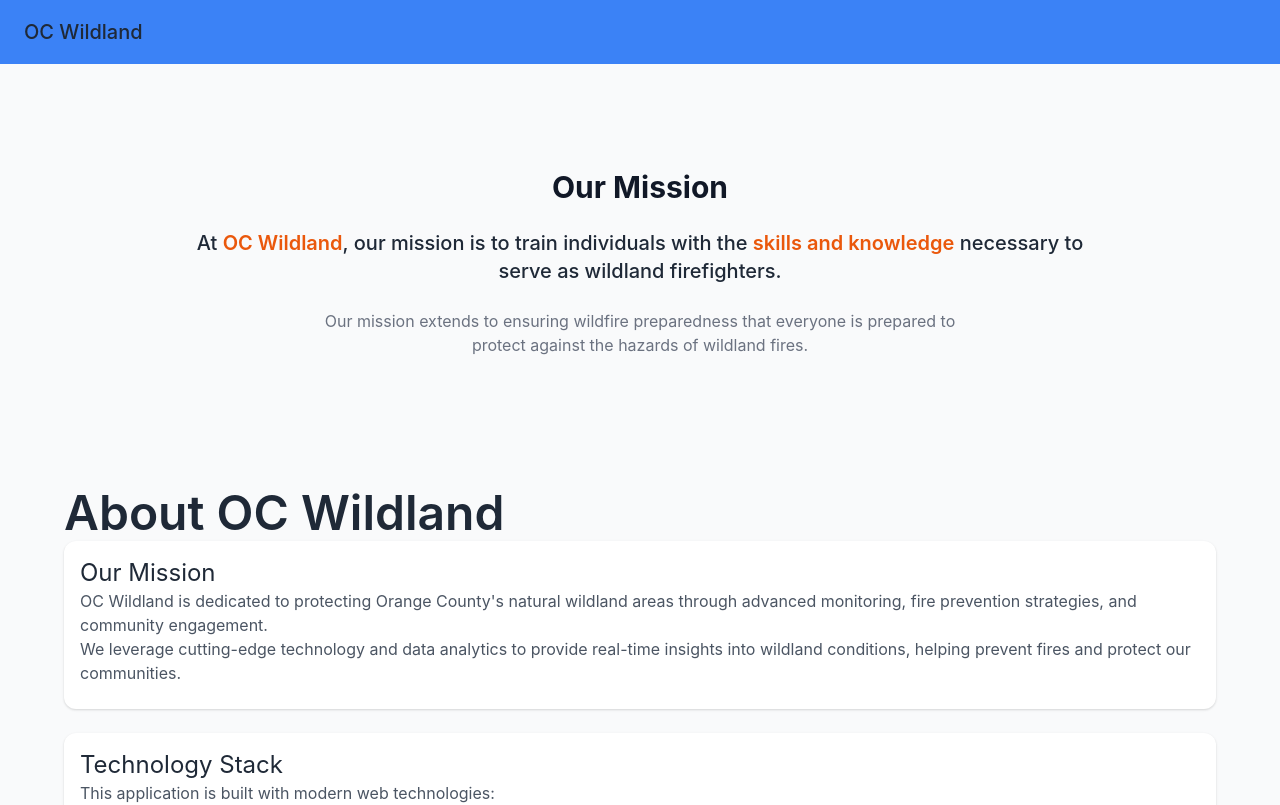
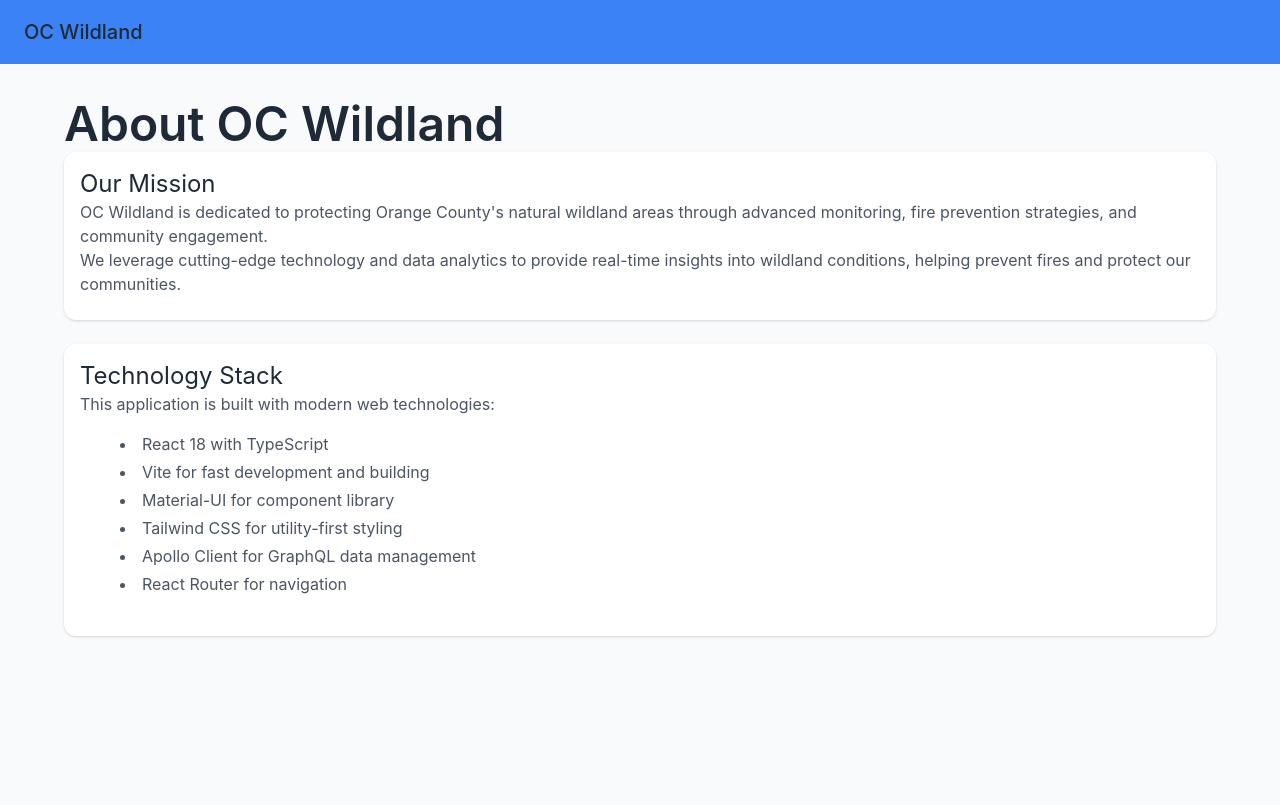
Before and after one commit to Thatalent/OC-Wildland-Frontend, a React (Vite) app: page /store in a window 1280 px wide. Shown: the top 805 px of the page. Built offline with nearby package versions, Linux system fonts and the light colour scheme.

Commit message:
remove component from App

```diff
--- a/src/App.tsx
+++ b/src/App.tsx
@@ -13,13 +13,13 @@ import Store from "./pages/Store";
 import Training from "./pages/Training";
 import Terms from "./pages/Terms";
 import WildlandsTraining from "./pages/WildlandsTraining";
-import MissionCard from "./components/MissionCard";
+
 
 function App() {
   return (
     <Box className="min-h-screen bg-gray-50">
       <Header />
-      <MissionCard />
+
 
       <Container maxWidth="lg" className="py-8">
         <Routes>
```
